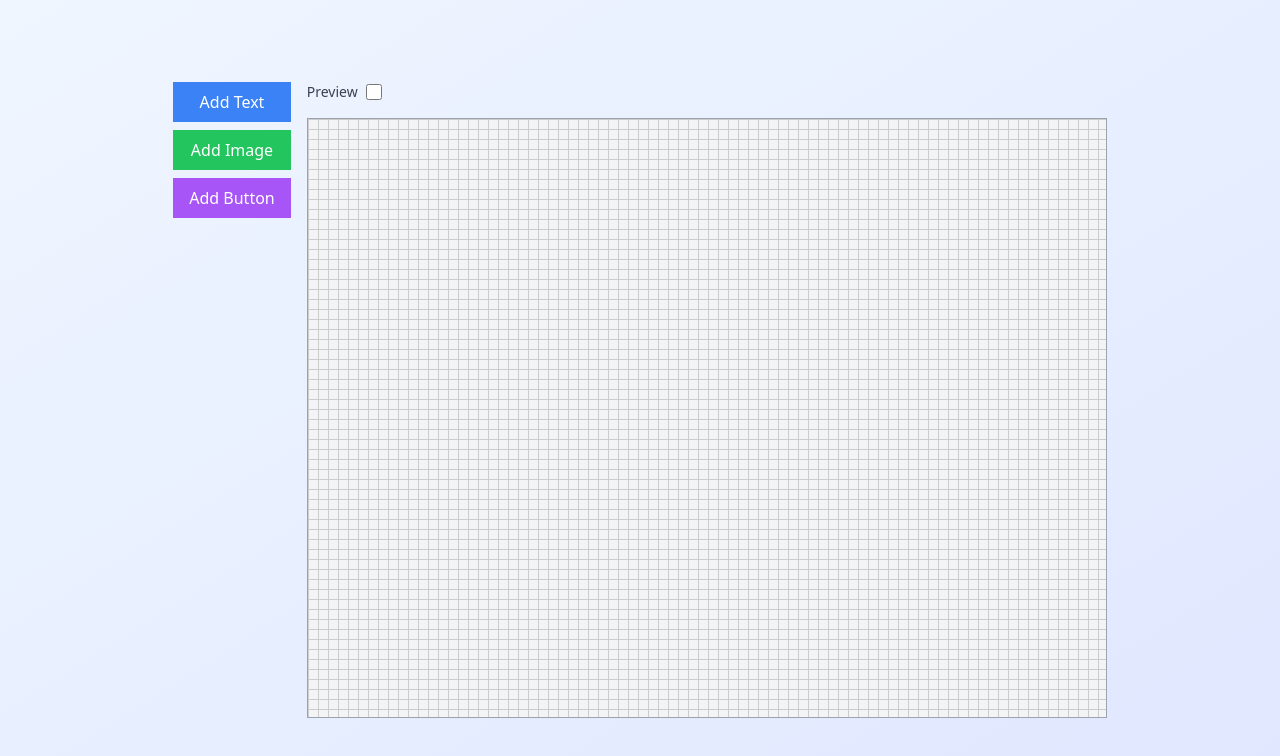
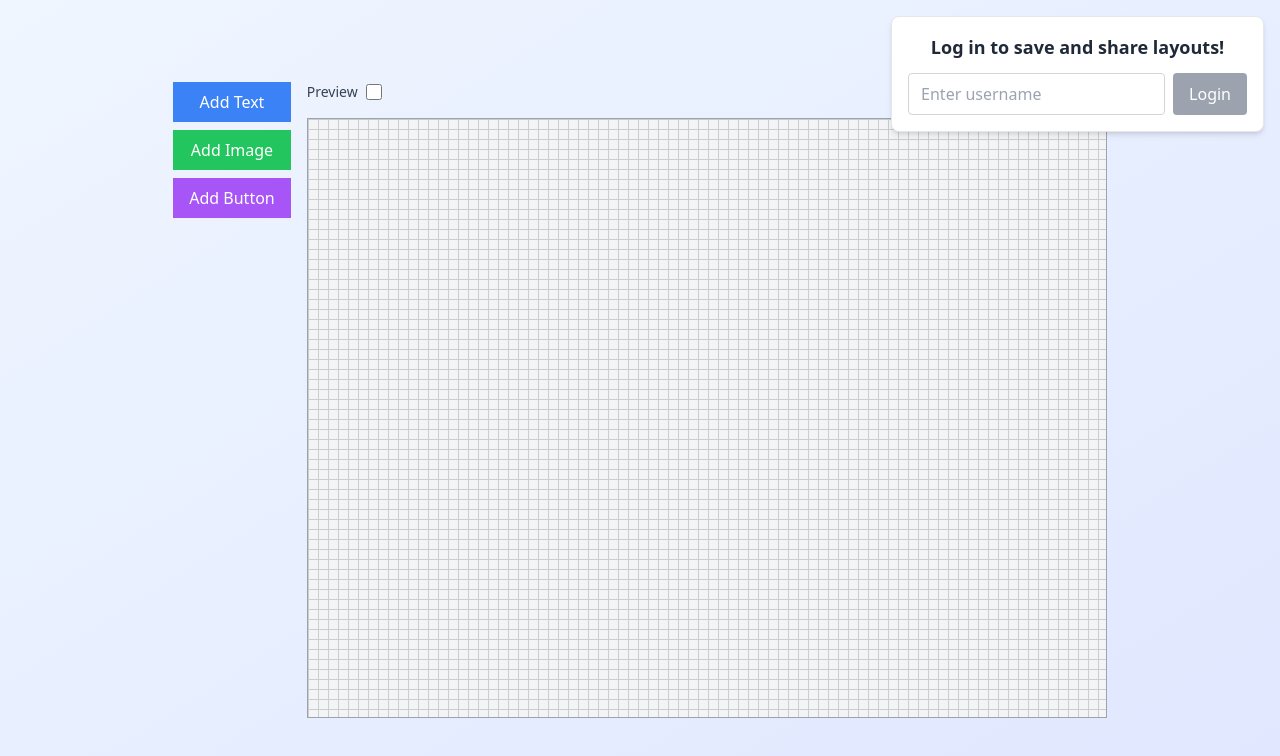
Before and after one commit to StevenBoyce/hqProject, a React (Vite) app in the folder frontend/: page / in a window 1280 px wide. Shown: the top 756 px of the page. Built offline with nearby package versions, Linux system fonts and the light colour scheme.

Commit message:
Login frontend implemented

```diff
--- a/frontend/src/App.tsx
+++ b/frontend/src/App.tsx
@@ -1,4 +1,4 @@
-import { useState, useEffect, useRef } from 'react';
+import React, { useState, useEffect, useRef } from 'react';
 import { Element, ElementType } from './types';
 import {
   willElementCollide,
@@ -7,6 +7,7 @@ import {
   createElement
 } from './services/elementService';
 import { TextElement, ImageElement, ButtonElement } from './components/elements';
+import { LoginComponent } from './components/LoginComponent';
 
 const GRID_SIZE = 10;
 
@@ -141,9 +142,14 @@ function App() {
   };
 
   return (
-    <div>
-      <div className="min-h-screen bg-gradient-to-br from-blue-50 to-indigo-100 flex items-center justify-center">
-        <div className="p-4 flex gap-4">
+    <div className="min-h-screen bg-gradient-to-br from-blue-50 to-indigo-100 relative">
+      {/* Login Component - Top Right Corner */}
+      <div className="absolute top-4 right-4 z-10">
+        <LoginComponent />
+      </div>
+
+      <div className="flex items-center justify-center min-h-screen p-4">
+        <div className="flex gap-4">
           <div className="flex flex-col gap-2">
             <button
               className={`px-4 py-2 text-white transition-colors duration-200 ${
--- /dev/null
+++ b/frontend/src/components/LoginComponent.tsx
@@ -0,0 +1,90 @@
+import React, { useState, useEffect } from 'react';
+
+interface LoginComponentProps {
+  className?: string;
+}
+
+export const LoginComponent: React.FC<LoginComponentProps> = ({ className = '' }) => {
+  const [username, setUsername] = useState<string>('');
+  const [inputValue, setInputValue] = useState<string>('');
+  const [isLoggedIn, setIsLoggedIn] = useState<boolean>(false);
+  const [isLoading, setIsLoading] = useState<boolean>(true);
+
+  useEffect(() => {
+    // Check for existing username in localStorage on component mount
+    const storedUsername = localStorage.getItem('layoutBuilderUsername');
+    if (storedUsername) {
+      setUsername(storedUsername);
+      setIsLoggedIn(true);
+    }
+    setIsLoading(false);
+  }, []);
+
+  const handleLogin = () => {
+    if (inputValue.trim()) {
+      localStorage.setItem('layoutBuilderUsername', inputValue.trim());
+      setUsername(inputValue.trim());
+      setIsLoggedIn(true);
+      setInputValue('');
+    }
+  };
+
+  const handleLogout = () => {
+    localStorage.removeItem('layoutBuilderUsername');
+    setUsername('');
+    setIsLoggedIn(false);
+    window.location.reload();
+  };
+
+  const handleKeyDown = (e: React.KeyboardEvent) => {
+    if (e.key === 'Enter') {
+      handleLogin();
+    }
+  };
+
+  // Don't render anything until we've checked localStorage
+  if (isLoading) {
+    return null;
+  }
+
+  return (
+    <div className={`bg-white p-4 rounded-lg shadow-md border ${className}`}>
+      {isLoggedIn ? (
+        <div className="text-center">
+          <div className="text-lg font-semibold text-gray-800 mb-2">
+            Welcome, {username}!
+          </div>
+          <button
+            onClick={handleLogout}
+            className="bg-red-500 hover:bg-red-600 text-white px-4 py-2 rounded transition-colors duration-200"
+          >
+            Logout
+          </button>
+        </div>
+      ) : (
+        <div className="text-center">
+          <div className="text-lg font-semibold text-gray-800 mb-3">
+            Log in to save and share layouts!
+          </div>
+          <div className="flex gap-2">
+            <input
+              type="text"
+              value={inputValue}
+              onChange={(e) => setInputValue(e.target.value)}
+              onKeyDown={handleKeyDown}
+              placeholder="Enter username"
+              className="flex-1 px-3 py-2 border border-gray-300 rounded focus:outline-none focus:ring-2 focus:ring-blue-500"
+            />
+            <button
+              onClick={handleLogin}
+              disabled={!inputValue.trim()}
+              className="bg-blue-500 hover:bg-blue-600 disabled:bg-gray-400 disabled:cursor-not-allowed text-white px-4 py-2 rounded transition-colors duration-200"
+            >
+              Login
+            </button>
+          </div>
+        </div>
+      )}
+    </div>
+  );
+};
```
